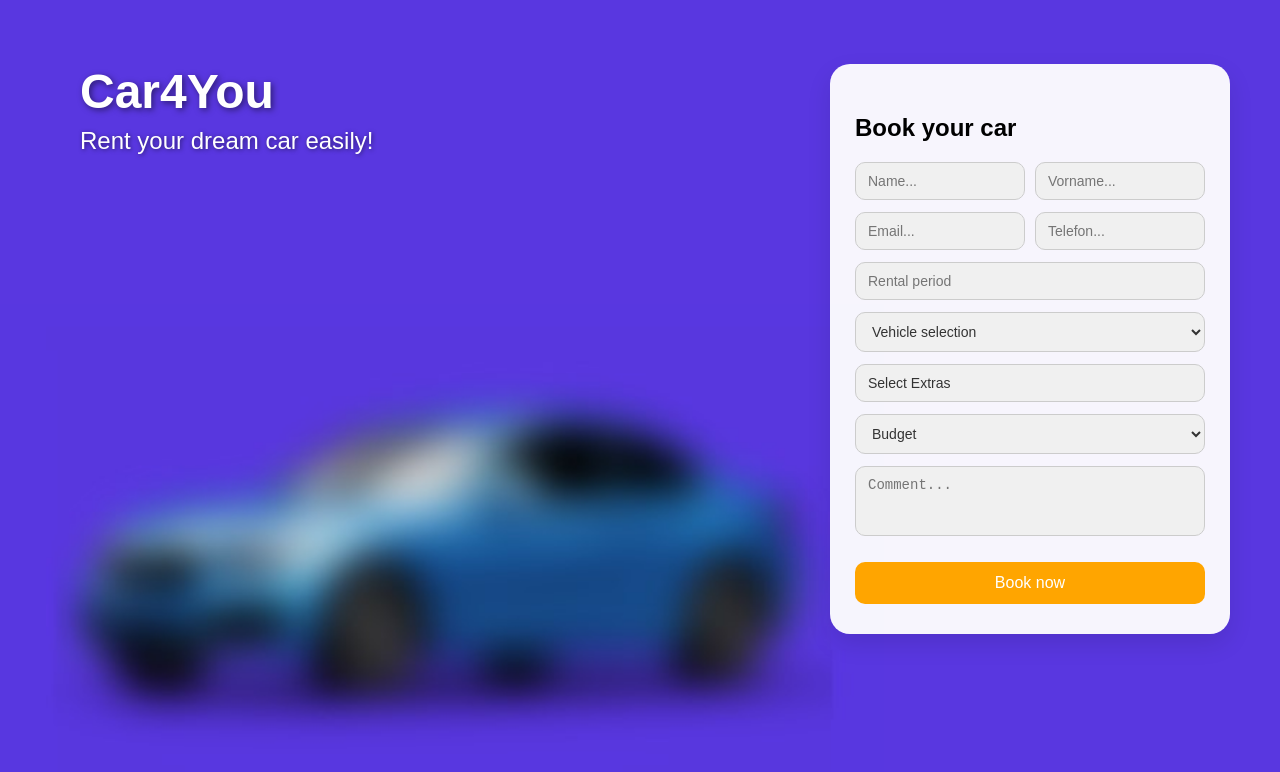
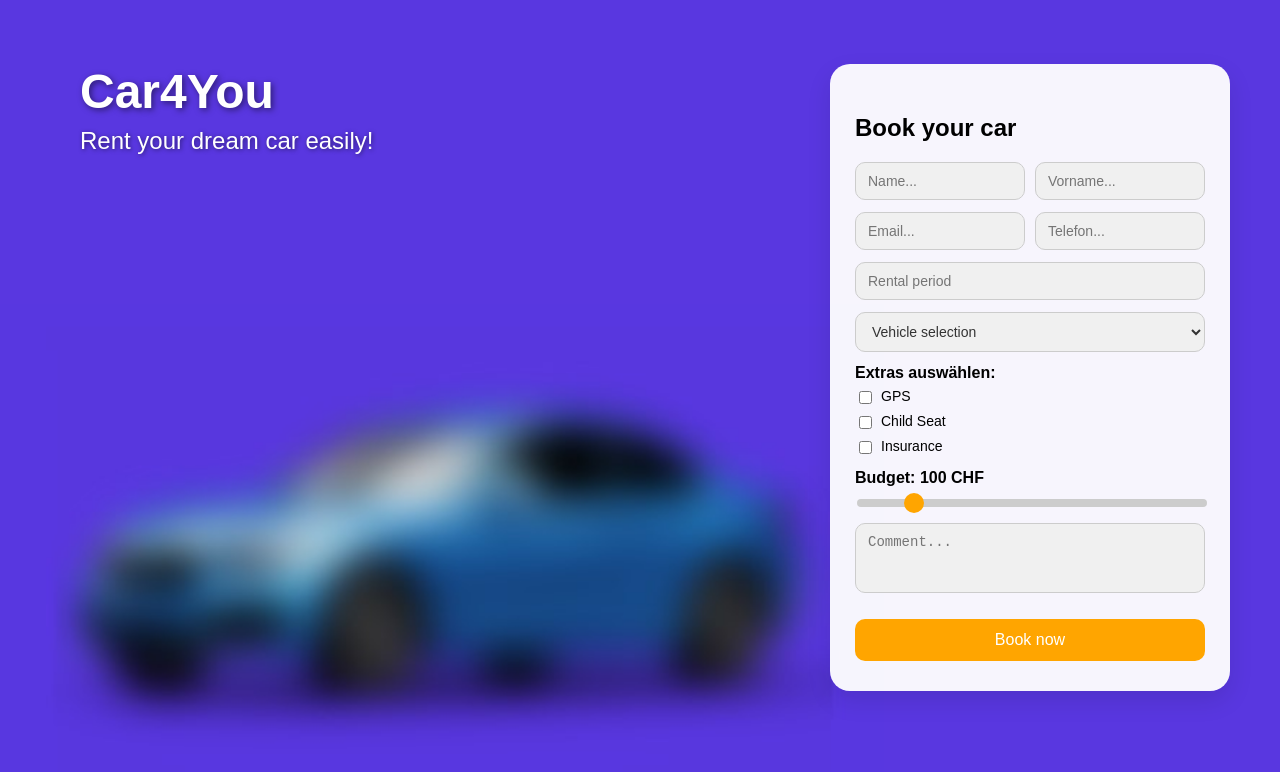
Before and after one commit to smb007-dev/car4you, a React (Create React App) app: page / in a window 1280 px wide. Shown: the top 772 px of the page. Built offline with nearby package versions, Linux system fonts and the light colour scheme.

Commit message:
Version 2.0

```diff
--- a/src/App.css
+++ b/src/App.css
@@ -113,45 +113,59 @@ textarea.input {
   background-color: #ff8c00;
 }
 
-.dropdown-multi {
-  position: relative;
+.checkbox-list {
   margin-bottom: 12px;
 }
 
-.dropdown-header {
-  padding: 10px 12px;
-  border: 1px solid #ccc;
-  border-radius: 10px;
-  background: #f0f0f0;
-  cursor: pointer;
-  font-size: 14px;
-  color: #333;
+.checkbox-list p {
+  margin: 0 0 6px 0;
+  font-weight: bold;
 }
 
-.dropdown-menu {
-  position: absolute;
-  top: 110%;
-  left: 0;
-  width: 100%;
-  background: #fff;
-  border: 1px solid #ccc;
-  border-radius: 10px;
-  box-shadow: 0 5px 15px rgba(0,0,0,0.1);
-  padding: 10px;
-  z-index: 10;
-}
-
-.dropdown-item {
+.checkbox-list label {
   display: flex;
-  align-items: center;
-  gap: 8px;
-  padding: 6px 0;
-  cursor: pointer;
+  gap: 6px;
+  margin-bottom: 6px;
   font-size: 14px;
 }
 
-.dropdown-item input[type="checkbox"] {
+.slider-container {
+  margin-bottom: 12px;
+}
+
+.slider-container label {
+  display: block;
+  margin-bottom: 6px;
+  font-weight: bold;
+}
+
+.slider-container input[type="range"] {
+  width: 100%;
+  -webkit-appearance: none;
+  height: 8px;
+  border-radius: 5px;
+  background: #ccc;
+  outline: none;
   cursor: pointer;
+}
+
+.slider-container input[type="range"]::-webkit-slider-thumb {
+  -webkit-appearance: none;
+  width: 20px;
+  height: 20px;
+  background: #ffa500;
+  border-radius: 50%;
+  cursor: pointer;
+  border: none;
+}
+
+.slider-container input[type="range"]::-moz-range-thumb {
+  width: 20px;
+  height: 20px;
+  background: #ffa500;
+  border-radius: 50%;
+  cursor: pointer;
+  border: none;
 }
 
 .react-datepicker-wrapper {
@@ -176,7 +190,7 @@ textarea.input {
   color: #333;
 }
 
-.react-datepicker__input-container input::after {
+.input-with-icon::after {
   content: '\1F4C5';
   position: absolute;
   right: 10px;
--- a/src/App.js
+++ b/src/App.js
@@ -7,19 +7,14 @@ import blurryCar from './assets/blurryCar.jpg';
 function App() {
   const [vehicle, setVehicle] = useState('');
   const [extras, setExtras] = useState([]);
-  const [openExtras, setOpenExtras] = useState(false);
   const [dateRange, setDateRange] = useState([null, null]);
   const [startDate, endDate] = dateRange;
-  const [budget, setBudget] = useState('');
+  const [budget, setBudget] = useState(100);
   const [comment, setComment] = useState('');
 
   const handleSubmit = (e) => {
     e.preventDefault();
     console.log({ vehicle, extras, startDate, endDate, budget, comment });
-  };
-
-  const toggleExtras = () => {
-    setOpenExtras(!openExtras);
   };
 
   const handleExtrasChange = (e) => {
@@ -62,7 +57,7 @@ function App() {
             dateFormat="dd/MM/yyyy"
           />
 
-          <select value={vehicle} onChange={(e) => setVehicle(e.target.value)} className="input">
+          <select value={vehicle} onChange={(e) => setVehicle(e.target.value)} className="input custom-select">
             <option value="">Vehicle selection</option>
             <option value="City">City</option>
             <option value="Family">Family</option>
@@ -70,14 +65,10 @@ function App() {
             <option value="Luxury">Luxury</option>
           </select>
 
-          <div className="dropdown-multi">
-            <div className="dropdown-header" onClick={toggleExtras}>
-              {extras.length > 0 ? `Extras: ${extras.join(', ')}` : 'Select Extras'}
-            </div>
-            {openExtras && (
-              <div className="dropdown-menu">
+          <div className="checkbox-list">
+            <p>Extras auswählen:</p>
             {['GPS', 'Child Seat', 'Insurance'].map(extra => (
-                  <label key={extra} className="dropdown-item">
+              <label key={extra}>
                 <input
                   type="checkbox"
                   value={extra}
@@ -88,15 +79,18 @@ function App() {
               </label>
             ))}
           </div>
-            )}
+
+          <div className="slider-container">
+            <label>Budget: {budget} CHF</label>
+            <input
+              type="range"
+              min="50"
+              max="400"
+              step="50"
+              value={budget}
+              onChange={(e) => setBudget(e.target.value)}
+            />
           </div>
-
-          <select value={budget} onChange={(e) => setBudget(e.target.value)} className="input">
-            <option value="">Budget</option>
-            <option value="100-200">100 - 200</option>
-            <option value="200-300">200 - 300</option>
-            <option value="300-400">300 - 400</option>
-          </select>
 
           <textarea
             value={comment}
```
Lines whose indentation alone changed are shown as unchanged.
